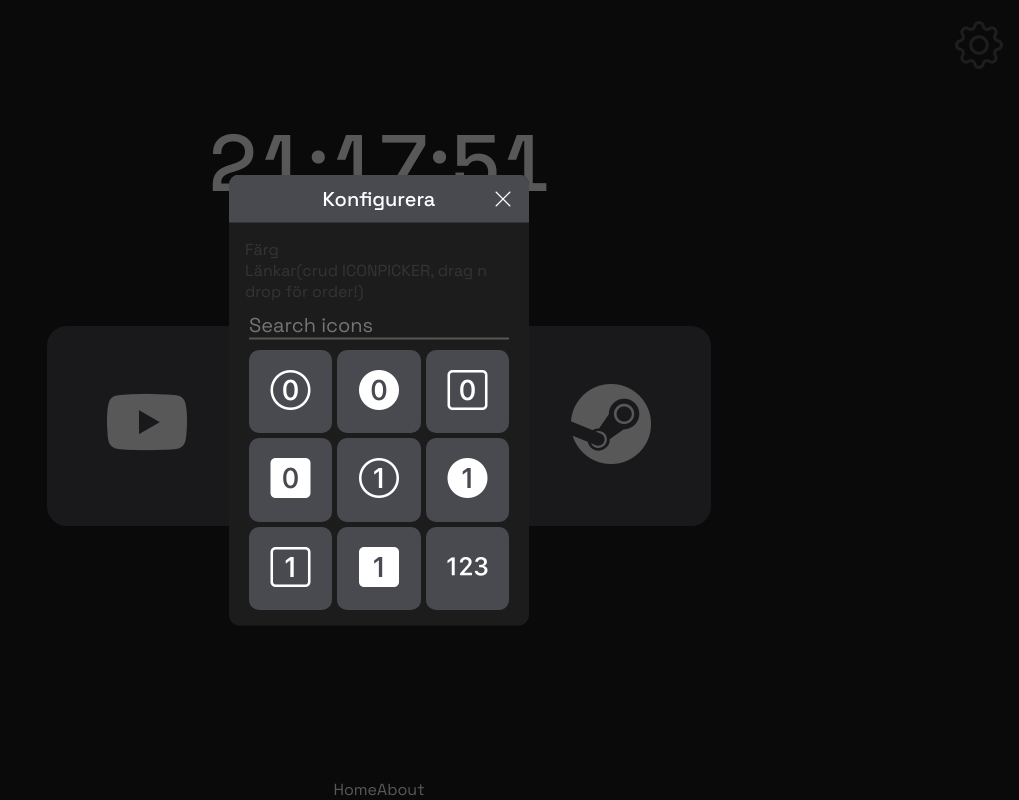
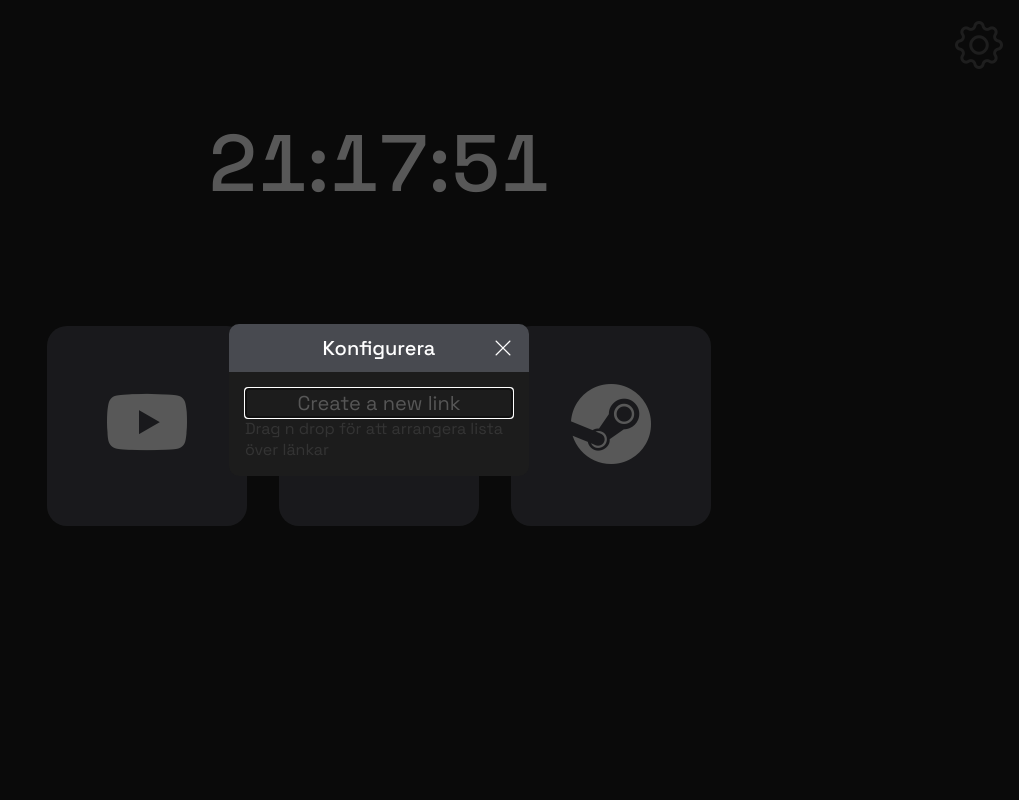
Before and after one commit to aggeB8/homepage, a Vue app: page / in a window 1280 px wide. Both pictures are taken after a click on the icon 1239 px from the left and 46 px from the top of the page. Shown: the whole page, without its empty margins (261-1280 px from the left). Built offline with nearby package versions, Linux system fonts and the light colour scheme.

Commit message:
Allround progress

```diff
--- a/src/App.vue
+++ b/src/App.vue
@@ -1,20 +1,26 @@
 <script setup>
   import { RouterLink, RouterView } from 'vue-router'
+  import Links from './components/Links.vue'
   import Clock from './components/Clock.vue'
   import Modal from './components/Modal.vue'
+
+  if (localStorage.getItem('links') === null) {
+    localStorage.setItem('links', '[]')
+  }
 </script>
+
+<!--
+  <RouterView />
+-->
 
 <template>
   <main>
     <Modal />
     <Clock />
-    <RouterView />
+    <Links />
 
     <footer>
-      <nav>
-        <RouterLink to="/">Home</RouterLink>
-        <RouterLink to="/about">About</RouterLink>
-      </nav>
+
     </footer>
   </main>
 </template>
--- a/src/assets/main.css
+++ b/src/assets/main.css
@@ -21,7 +21,6 @@ i {
 }
 
 .input-wrapper {
-  border-bottom: 2px solid #ffffff42;
   width: 100%;
 }
 
@@ -30,6 +29,14 @@ input {
   border: none;
   font-size: 20px;
   width: 100%;
+  border-bottom: 2px solid #ffffff42;
+}
+
+button {
+  background-color: inherit;
+  font-size: 20px;
+  border: 2px solid #ffffff42;
+  color: #ffffff42;
 }
 
 input:focus {
--- a/src/components/IconPicker.vue
+++ /dev/null
@@ -1,66 +0,0 @@
-<script setup>
-import { ref } from 'vue'
-import { iconArray } from '../composables/iconArray'
-
-let filteredIcons = ref(iconArray)
-
-function searchIcons(searchTerm) {
-    let arr = iconArray
-    let searchResult = arr.filter(icon => icon.match(searchTerm))
-    filteredIcons.value = searchResult
-    console.log(filteredIcons)
-}
-</script>
-
-<template>
-    <div id="wrapper">
-        <div class="input-wrapper">
-            <input @keyup="searchIcons(searchTerm)" placeholder="Search icons" maxlength="15" v-model="searchTerm">
-        </div>
-        <div id="icon-menu">
-            <div class="icon-wrapper" v-for="icon in filteredIcons">
-                <i class :class="icon"></i>
-            </div>
-        </div>
-    </div>
-</template>
-
-<style scoped>
-    #wrapper {
-        width: 260px
-    }
-
-    .input-wrapper {
-        margin-top: 10px;
-        margin-bottom: 10px;
-    }
-
-    #icon-menu {
-        width: 260px;
-        height: 260px;
-        overflow: scroll;
-        display: flex;
-        flex-wrap: wrap;
-        align-content: flex-start;
-        justify-content: space-between;
-    }
-
-    .icon-wrapper {
-        font-size: 2.5rem;
-        background-color: var(--sec-color);
-        border-radius: 10px;
-        width: 32%;
-        height: 32%;
-        display: flex;
-        justify-content: center;
-        align-items: center;
-        transition: 0.2s;
-        margin-bottom: 2%;
-    }
-
-    .icon-wrapper:hover {
-        background-color: rgb(52, 52, 52);
-    }
-
-
-</style>
--- a/src/components/Modal.vue
+++ b/src/components/Modal.vue
@@ -1,6 +1,5 @@
 <script setup>
-    import IconPicker from '../components/IconPicker.vue'
-
+    import router from '../router'
     function openModal() {
         const modal = document.querySelector('#modal')
         modal.showModal()
@@ -9,22 +8,20 @@
     function closeModal() {
         const modal = document.querySelector('#modal')
         modal.close()
+        router.push('/')
     }
 </script>
 
 <template>
     <i id="gear" @click="openModal" class="bi bi-gear"></i>
-
     <dialog id="modal">
         <header>
             <p>Konfigurera</p>
             <i @click="closeModal" class="bi bi-x-lg"></i>
         </header>
         <div id="modal-container">
-            <p style="opacity: 0.1;">Färg<br>Länkar(crud ICONPICKER, drag n drop för order!)</p>
-            <IconPicker />
+            <RouterView />
         </div>
-
     </dialog>
 
 </template>
--- a/src/router/index.js
+++ b/src/router/index.js
@@ -10,12 +10,12 @@ const router = createRouter({
       component: HomeView
     },
     {
-      path: '/about',
-      name: 'about',
+      path: '/createlink',
+      name: 'Create Link',
       // route level code-splitting
       // this generates a separate chunk (About.[hash].js) for this route
       // which is lazy-loaded when the route is visited.
-      component: () => import('../views/AboutView.vue')
+      component: () => import('../views/CreateLinkView.vue')
     }
   ]
 })
--- /dev/null
+++ b/src/views/CreateLinkView.vue
@@ -0,0 +1,93 @@
+<script setup>
+    import { ref } from 'vue'
+    import { iconArray } from '../composables/iconArray'
+
+    import router from '../router'
+    let searchTerm = ref()
+
+    let filteredIcons = ref(iconArray)
+
+    function searchIcons(searchTerm) {
+        let arr = iconArray
+        let searchResult = arr.filter(icon => icon.match(searchTerm))
+        filteredIcons.value = searchResult
+
+    }
+
+    let linkURL = ref()
+    let linkIcon = ref()
+
+    function setIcon(icon) {
+        linkIcon.value = icon
+    }
+
+    function createLink() {
+        if (linkURL.value === '' || linkURL.value === undefined || linkIcon.value === undefined) {
+            console.log('null')
+        } else {
+            let linkArray = JSON.parse(localStorage.getItem('links'))
+            linkArray.push({linkIcon: linkIcon.value, linkURL: linkURL.value})
+            localStorage.setItem('links', JSON.stringify(linkArray))
+            router.push('/')
+        }
+    }
+</script>
+
+<template>
+    <div id="wrapper">
+        <input v-model="linkURL" placeholder="Website URL">
+        <input id="icon-input" @keyup="searchIcons(searchTerm)" placeholder="Search icons" maxlength="15" v-model="searchTerm">
+        <button @click="createLink">Create link</button>
+
+        <div id="icon-menu">
+            <div class="icon-wrapper" v-for="icon in filteredIcons" @click="setIcon(icon)">
+                <i class :class="icon"></i>
+            </div>
+        </div>
+    </div>
+</template>
+
+<style scoped>
+    input {
+        margin-bottom: 10px;
+    }
+
+    button {
+        width: 50%;
+    }
+
+    #wrapper {
+        width: 260px
+    }
+
+    #icon-input {
+        width: 50%;
+    }
+
+    #icon-menu {
+        width: 260px;
+        height: 260px;
+        overflow: scroll;
+        display: flex;
+        flex-wrap: wrap;
+        align-content: flex-start;
+        justify-content: space-between;
+    }
+
+    .icon-wrapper {
+        font-size: 2.5rem;
+        background-color: var(--sec-color);
+        border-radius: 10px;
+        width: 32%;
+        height: 32%;
+        display: flex;
+        justify-content: center;
+        align-items: center;
+        transition: 0.2s;
+        margin-bottom: 2%;
+    }
+
+    .icon-wrapper:hover {
+        background-color: rgb(52, 52, 52);
+    }
+</style>
--- a/src/views/HomeView.vue
+++ b/src/views/HomeView.vue
@@ -1,11 +1,21 @@
 <script setup>
-  import Links from '../components/Links.vue'
+    //splitta en entry till flera och gör de till local
+    import router from '../router'
+
+    let links = JSON.parse(localStorage.getItem('links'))
 </script>
 
 <template>
-  <Links />
+    <button @click="router.push('/createlink')">Create a new link</button>
+    <div v-for="link in links">
+        {{ link }}
+    </div>
+
+    <p style="opacity: 0.1;">Drag n drop för att arrangera lista över länkar</p>
 </template>
 
 <style scoped>
-
+    button {
+        width: 100%;
+    }
 </style>
```
Also changed, not shown: src/views/AboutView.vue (deleted, +0 -7 lines).
